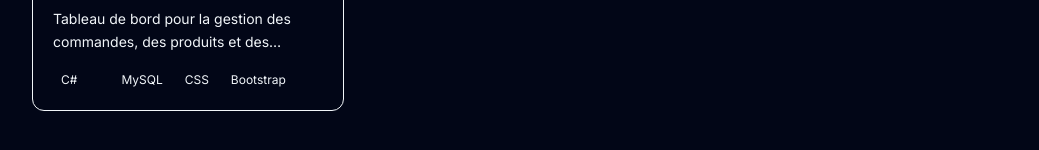
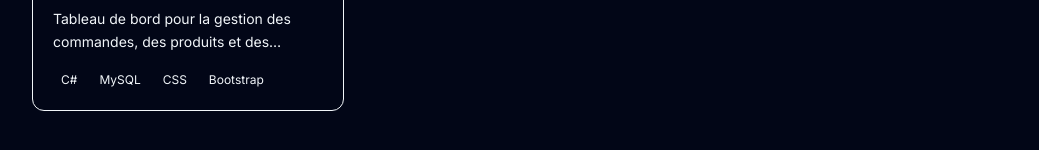
Before and after one commit to kuru05/portfolio1, a React (Vite) app: page / in a window 1280 px wide. Shown: the part 2261-2411 px from the top of the page, without its empty margins (120-1159 px from the left). Built offline with nearby package versions, Linux system fonts and the light colour scheme.

Commit message:
Assets marchaient pas sur Vercel, correction

```diff
--- a/src/data/portfolioData.js
+++ b/src/data/portfolioData.js
@@ -103,7 +103,7 @@ export const portfolioData = {
         {
             title: "Beer Clicker",
             description: "Application web type 'Cookie Clicker' sur le thème de la bière.",
-            image: "public/beer-clicker.png",
+            image: "/beer-clicker.png",
             tags: ["ReactJS", "LocalStorage", "CSS"],
             githubUrl: "https://github.com/kuru05/beer-clicker",
             liveUrl: "https://beer-clicker-three.vercel.app",
@@ -111,7 +111,7 @@ export const portfolioData = {
         {
             title: "E-Commerce WebSite",
             description: "Site e-commerce avec gestion des commandes, dans le cadre de ma formation de BTS.",
-            image: "public/ecommerce-orders-warehouse-analytics.jpg",
+            image: "/ecommerce-orders-warehouse-analytics.jpg",
             tags: ["PHP", "MySQL", "CSS", "Bootstrap"],
             githubUrl: "https://github.com/kuru05/e6-leger",
             liveUrl: "https://merlin-e6.formationsio.fr/"
@@ -119,7 +119,7 @@ export const portfolioData = {
         {
             title: "Ancien Portfolio",
             description: "Quelques anciens projets réalisés lors de ma formation de BTS.",
-            image: "public/portfolio.webp",
+            image: "/portfolio.webp",
             tags: ["HTML", "CSS", "JavaScript"],
             liveUrl: "https://merlin.formationsio.fr/",
         },
@@ -128,7 +128,7 @@ export const portfolioData = {
             title: "Admin Dashboard App for E-Commerce",
             description: "Tableau de bord pour la gestion des commandes, des produits et des utilisateurs, en lien avec le site e-commerce.",
             image: "https://images.unsplash.com/photo-1499750310107-5fef28a66643?w=600&h=400&fit=crop",
-            tags: ["C#", "", "MySQL", "CSS", "Bootstrap"],
+            tags: ["C#", "MySQL", "CSS", "Bootstrap"],
             githubUrl: "https://github.com/kuru05/e6-lourd",
             liveUrl: "https://github.com/kuru05/e6-lourd",
         },
```
